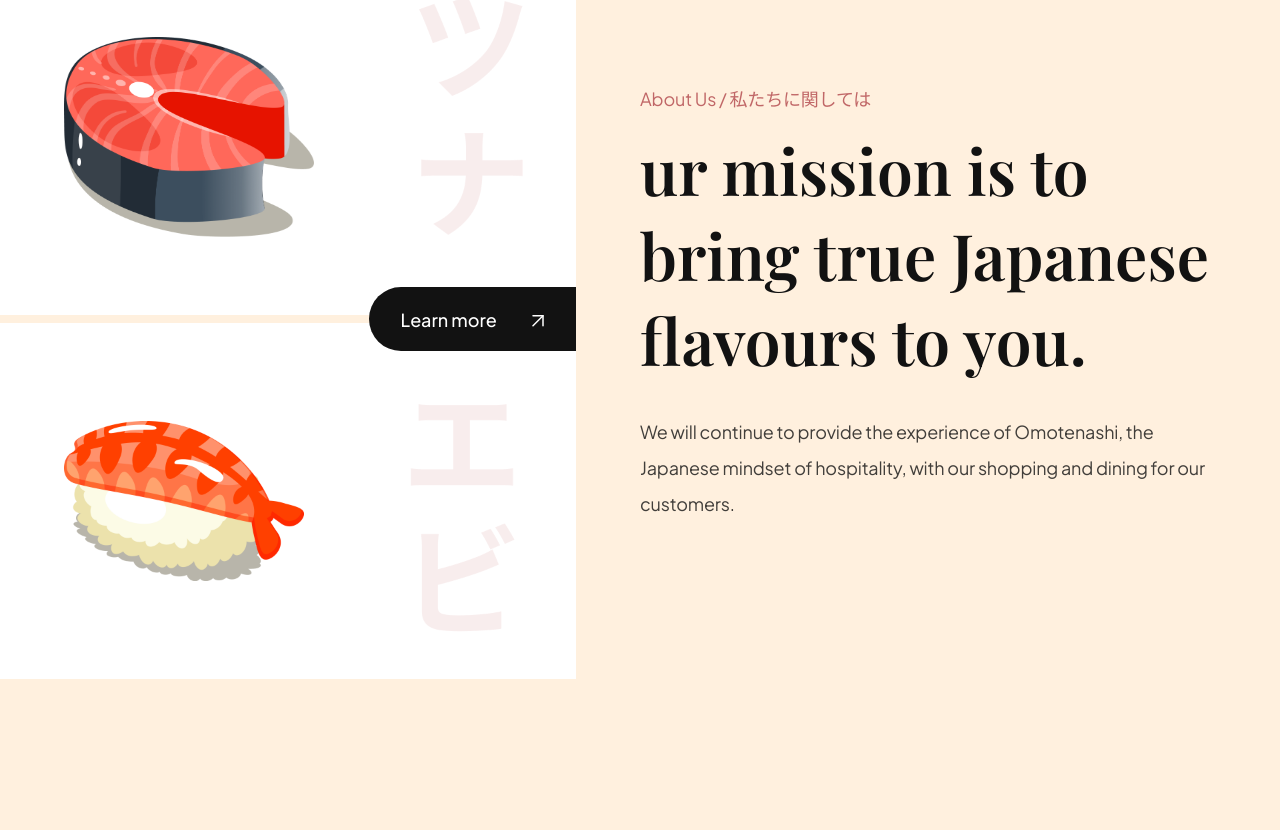
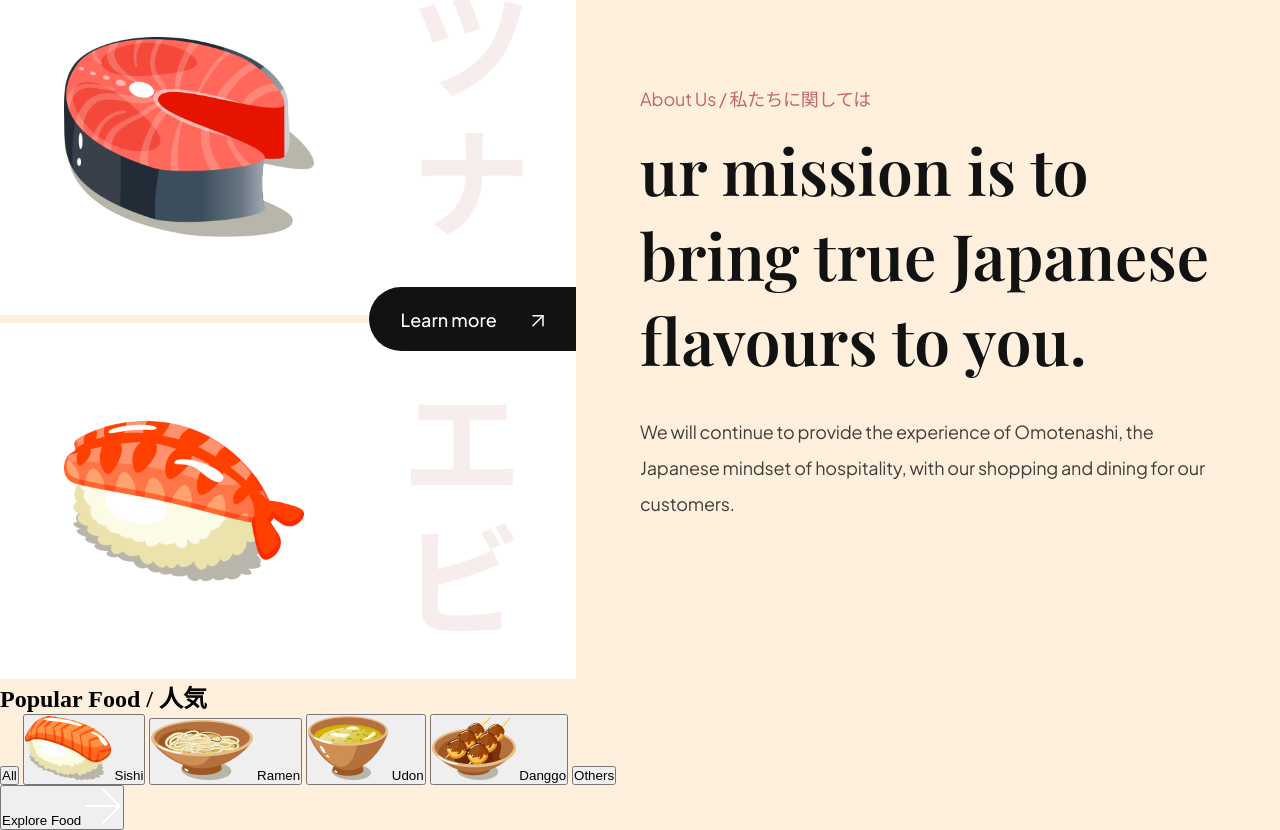
Before and after one commit to Nicolas-Johnson/SUSHI, a website built with Vite: page index.html in a window 1280 px wide. Shown: the part 835-1665 px from the top of the page. Before the commit the page ends 1514 px from the top, so only its background shows below. Built offline with nearby package versions, Linux system fonts and the light colour scheme.

Commit message:
Popular food section HTML

```diff
--- a/index.html
+++ b/index.html
@@ -110,6 +110,48 @@
     </div>
   </section>
 
+  <section class="popular-foods" id="menu">
+    <h2 class="popular-foods__title">Popular Food / 人気</h2>
+
+    <div class="popular-foods__filters sushi__hide-scrollbar">
+      <button class="popular-foods__filters-btn active">
+        All
+      </button>
+
+      <button class="popular-foods__filters-btn">
+        <img src="assets/sushi-9.png" alt="sushi 9">
+        Sishi
+      </button>
+
+      <button class="popular-foods__filters-btn">
+        <img src="assets/sushi-8.png" alt="sushi 8">
+        Ramen
+      </button>
+
+      <button class="popular-foods__filters-btn">
+        <img src="assets/sushi-7.png" alt="sushi 7">
+        Udon
+      </button>
+
+      <button class="popular-foods__filters-btn">
+        <img src="assets/sushi-6.png" alt="sushi 6">
+        Danggo
+      </button>
+
+      <button class="popular-foods__filters-btn">
+        Others
+      </button>
+
+    </div>
+
+    <div class="popular-foods__catalog"></div>
+
+    <button class="populr-foods__button">
+      Explore Food
+      <img src="assets/arrow-right.svg" alt="arrow-right" />
+    </button>
+  </section>
+
   <script type="module" src="js/script.js"></script>
 </body>
 </html>
```
